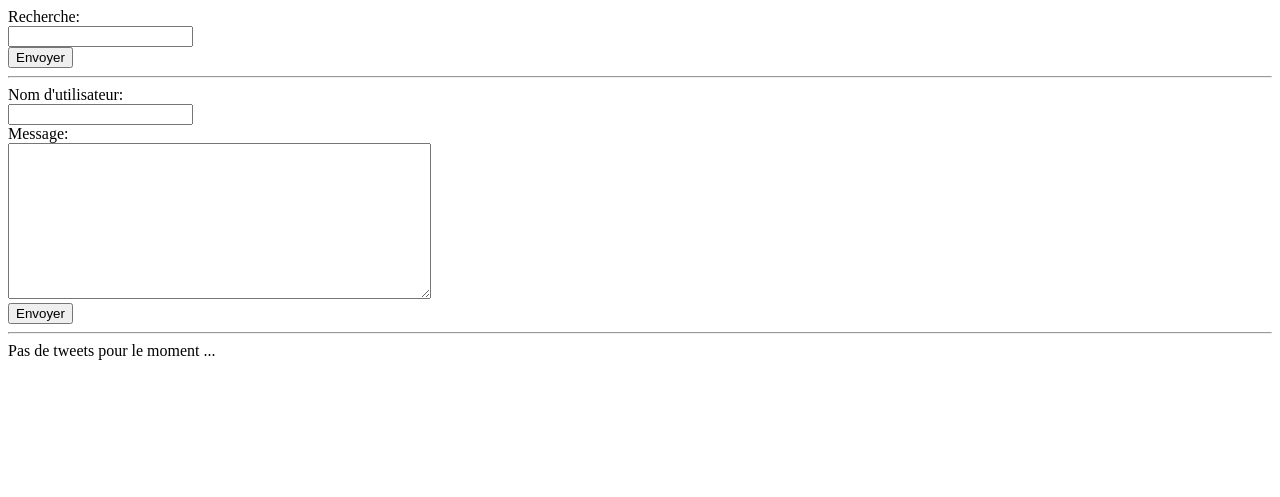
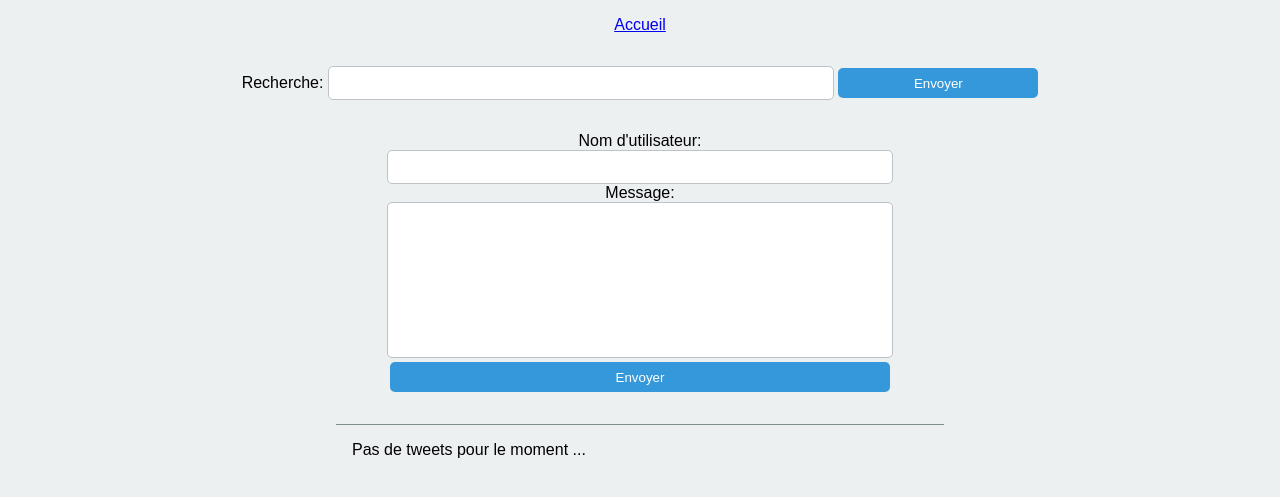
Before and after one commit to cmattern68/twitter_replica, a PHP site: page / in a window 1280 px wide. Shown: the top 497 px of the page. Run offline with PHP 8.4, Linux system fonts and the light colour scheme; data that the repository does not hold is empty.

Commit message:
css mais moche

```diff
--- a/index.php
+++ b/index.php
@@ -1,56 +1,63 @@
 <?php
-    session_start();
     require_once("twitter.php");
     if (isset($_GET['delete_tweet'])) {
         delete_tweet();
     }
+?>
+<!DOCTYPE html>
+<html>
+    <head>
+        <link href="style.css" rel="stylesheet">
+        <title>Twitter</title>
+        <link rel="icon" type="image/png" href="logo-twitter.png">
+    </head>
+    <body>
+        <div class="home">
+            <a href="index.php">Accueil</a>
+        </div>
+        <div class="search-form form">
+            <?php
             $tweets = [];
             if (isset($_GET['search'])) {
                 $tweets = search_tweet();
             } else {
                 $tweets = get_tweets();
             }
-?>
-<!DOCTYPE html>
-<html>
-    <head>
 
-    </head>
-    <body>
-		<?php
-            if (isset($_SESSION['errors'])) {
-                foreach ($_SESSION['errors'] as $error) {
-                    echo $error . "<br>";
-                }
-            } else if (isset($_SESSION['success'])) {
-                foreach ($_SESSION['success'] as $success) {
-                    echo $success . "<br>";
-                }
+            if (isset($_SESSION['msg'])) {
+                foreach ($_SESSION['msg'] as $msg) {
+                    echo $msg;
                 }
                 session_unset();
+            }
+            ?>
+            <form method="GET" action="./index.php">
+                <label for="search" name="search">Recherche:</label>
+                <input type="text" name="search" id="search" value="<?php if (isset($_GET['search'])) echo $_GET['search']; ?>">
+                <input type="submit" id="submit" value="Envoyer">
+            </form>
+        </div>
+        <div class="container">
+            <div class="post-form form">
+                <?php
                     if (isset($_POST['submit'])) {
                         publish_tweet();
                     }
                 ?>
-        <form method="GET" action="./index.php">
-            <label for="search" name="search">Recherche:</label><br>
-            <input type="text" name="search" id="search"><br>
-            <input type="submit" id="submit" value="Envoyer">
-        </form>
-        <hr>
-        <form method="POST" action="./index.php">
+                <form method="POST" action="">
                     <label for="tweet" name="username">Nom d'utilisateur:</label><br>
                     <input type="text" name="username" id="username"><br>
                     <label for="tweet" name="tweet">Message:</label><br>
                     <textarea id="tweet" name="tweet" cols="50" rows="10"></textarea><br>
-            <input type="submit" name="submit" id="submit" value="Envoyer">
+                    <input type="submit" name="submit" id="submit" class="submit-tweet" value="Envoyer">
                 </form>
-        <hr>
+            </div>
+            <div class="tweets">
                 <?php
                     $count = count($tweets);
                     if ($count > 0) {
                 ?>
-                <p class="result"><?php echo $count; ?> résultats.</p>
+                        <p class="result"><?php echo $count; ?> résultat(s).</p>
                         <hr>
                 <?php
                         foreach ($tweets as $tweet) {
@@ -71,5 +78,7 @@
                         echo "Pas de tweets pour le moment ...";
                     }
                 ?>
+            </div>
+        </div>
     </body>
 </html>
--- /dev/null
+++ b/style.css
@@ -0,0 +1,113 @@
+body {
+    margin: 0;
+    padding: 0;
+    background-color: #ecf0f1;
+    font-family: "Arial", "Verdana", SansSerif, serif;
+}
+
+.container {
+    margin: auto;
+    width: 50%;
+}
+
+.home {
+    padding: 1em;
+    text-align: center;
+}
+
+.form {
+    padding: 1em;
+}
+
+.search-form {
+    text-align: center;
+}
+
+.post-form {
+    text-align: center;
+}
+
+input[type=submit] {
+    width: 200px;
+    height: 30px;
+    border-radius: 5px;
+    -moz-border-radius: 5px;
+    -webkit-border-radius: 5px;
+    border: none;
+    background-color: #3498db;
+    color: white;
+    cursor: pointer;
+}
+
+input[type=submit]:hover {
+    background-color: #2980b9;
+    color: white;
+    cursor: pointer;
+    border: 1px solid #bdc3c7;
+}
+
+input[type=text] {
+    width: 500px;
+    height: 30px;
+    border-radius: 5px;
+    -moz-border-radius: 5px;
+    -webkit-border-radius: 5px;
+    border: 1px solid #bdc3c7;
+}
+
+
+input.submit-tweet {
+    width: 500px;
+}
+
+textarea {
+    width: 500px;
+    resize: none;
+    border-radius: 5px;
+    -moz-border-radius: 5px;
+    -webkit-border-radius: 5px;
+    border: 1px solid #bdc3c7;
+}
+
+.tweets {
+    margin: 1em;
+    padding: 1em;
+    border-top: 1px solid #7f8c8d;
+}
+
+.result {
+    font-style: italic;
+}
+
+.post_time {
+    font-style: italic;
+    font-family: "Courier New", "Lucida Console", monospace;
+}
+
+.message {
+    font-family: "Monaco", "Lucida Console", monospace;
+}
+
+.error {
+    margin: 10px auto;
+    width: 30%;
+    padding: 5px;
+    background-color: #e74c3c;
+    border: 1px solid #c0392b;
+    border-radius: 5px;
+    -moz-border-radius: 5px;
+    -webkit-border-radius: 5px;
+    color: white;
+}
+
+.success {
+    margin: 10px auto;
+    width: 30%;
+    padding: 5px;
+    background-color: #2ecc71;
+    border: 1px solid #27ae60;
+    border-radius: 5px;
+    -moz-border-radius: 5px;
+    -webkit-border-radius: 5px;
+    color: white;
+}
```
Also changed, not shown: twitter.php (+12 -10 lines), logo-twitter.png (added). Lines whose indentation alone changed are shown as unchanged.
